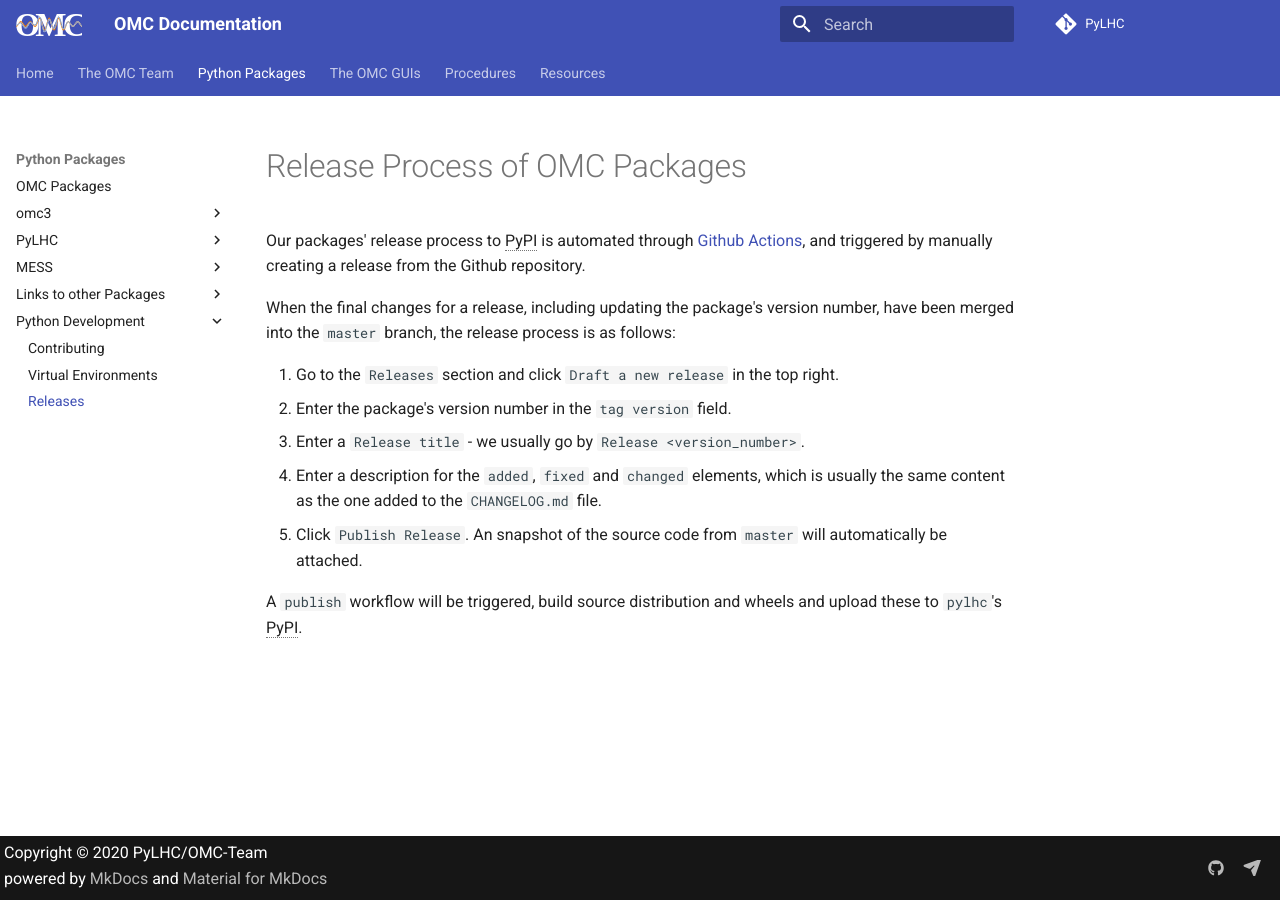
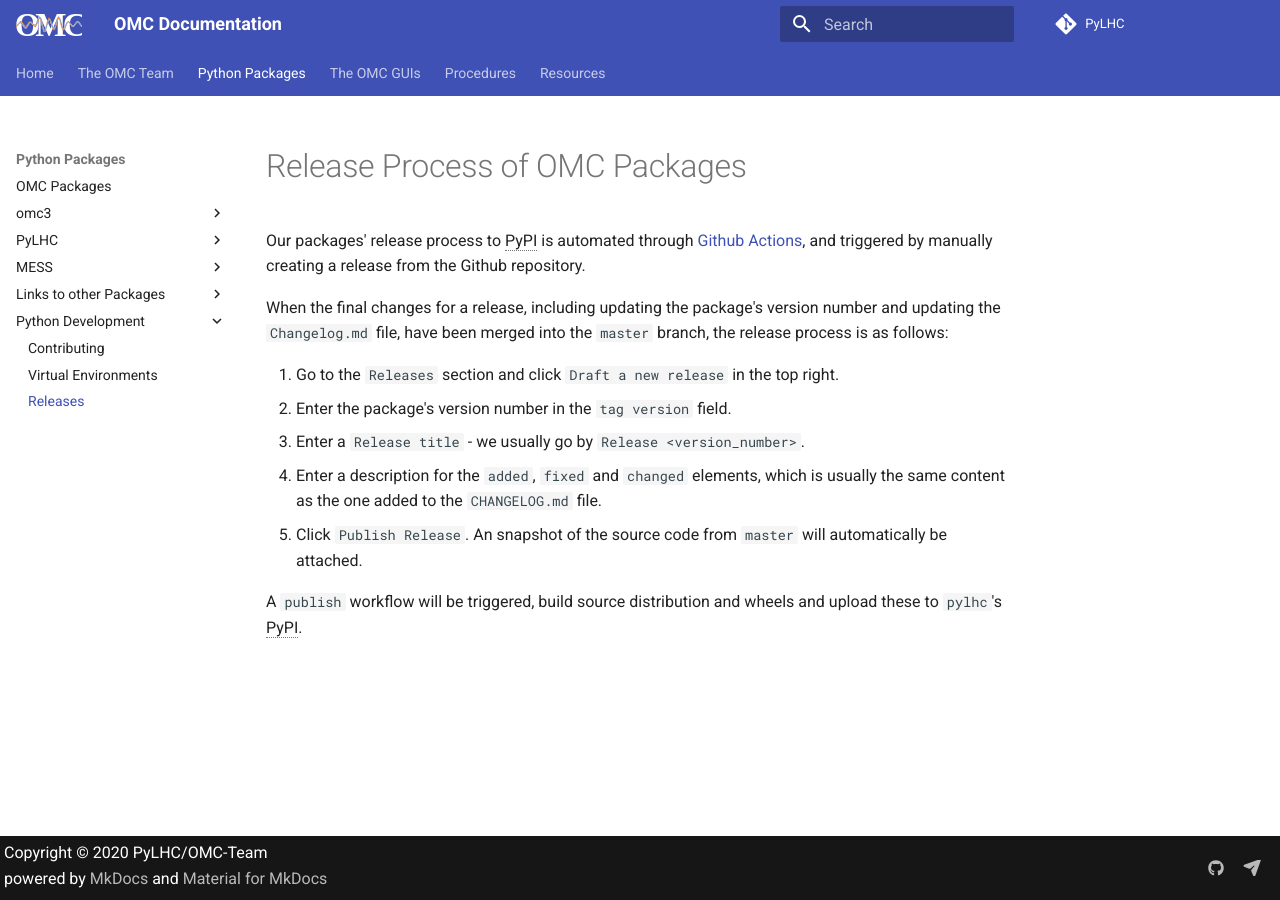
Before and after one commit to pylhc/pylhc.github.io, an MkDocs documentation site: the page built from docs/packages/development/howto_release.md, in a window 1280 px wide. Built offline with MkDocs 1.6.1 and Material for MkDocs 9.7.7, drawn with Linux system fonts in a browser that asks for light colours.

Commit message:
include reminder to modify changelog

```diff
--- a/docs/packages/development/howto_release.md
+++ b/docs/packages/development/howto_release.md
@@ -2,7 +2,7 @@
 
 Our packages' release process to PyPI is automated through [Github Actions][github_actions]{target=_blank}, and triggered by manually creating a release from the Github repository.
 
-When the final changes for a release, including updating the package's version number, have been merged into the `master` branch, the release process is as follows:
+When the final changes for a release, including updating the package's version number and updating the `Changelog.md` file, have been merged into the `master` branch, the release process is as follows:
 
 1. Go to the `Releases` section and click `Draft a new release` in the top right.
 2. Enter the package's version number in the `tag version` field.
```
